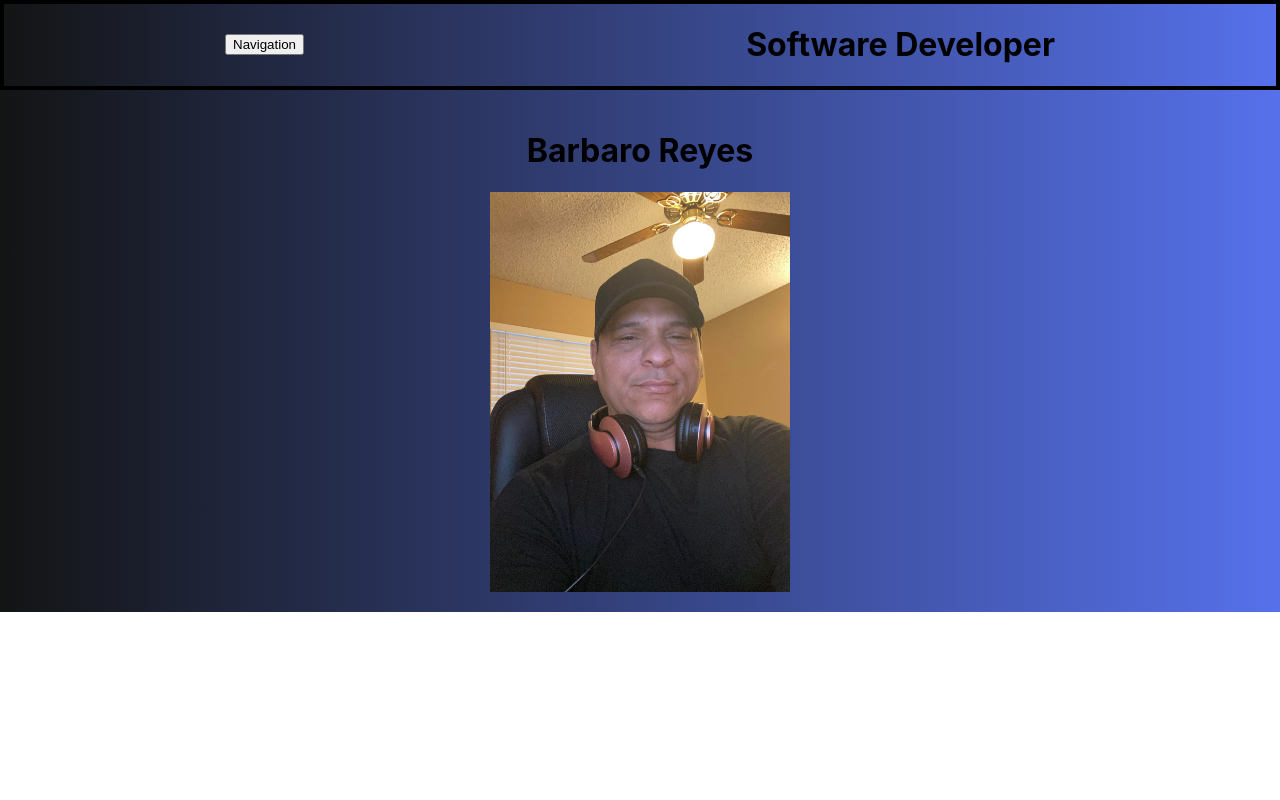
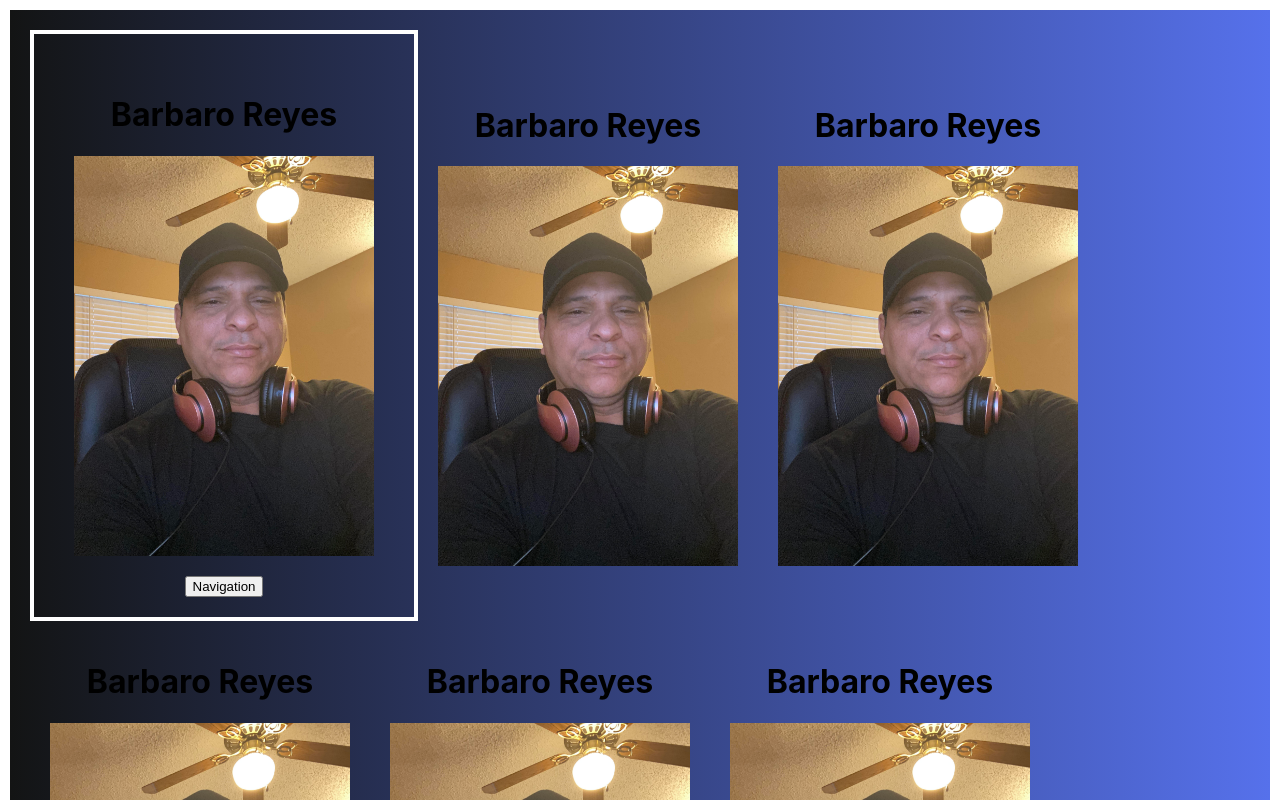
Before and after one commit to barbaroreyes/react-porta-flex, a React (Create React App) app: page / in a window 1280 px wide. Shown: the top 800 px of the page. Built offline with nearby package versions, Linux system fonts and the light colour scheme.

Commit message:
update-componets-spaces

```diff
--- a/src/App.css
+++ b/src/App.css
@@ -1,13 +1,20 @@
 .App {
   text-align: center;
   background: linear-gradient(to left, rgb(86, 113, 235), #131414);
+  display: flex;
+  flex-wrap: wrap;
+  padding: 20px;
+  border: 10px solid white;
+  padding: 20px;
 }
 
 .container{
-  border: 4px solid;
+  border: 4px solid white;
   display: flex;
-  justify-content:space-around;
+  padding:20px;
+  justify-content:center;
   flex-direction:column;
+  align-items:center;
 }
 .box{
   border: 1px solid;
@@ -53,8 +60,10 @@
 @media (min-width: 768px){
   .container{
     display: flex;
-    flex-direction:row;
-    flex-wrap: wrap;
+    justify-content: center;
+    flex-direction:column-reverse;
+    /* flex-direction:row;
+    flex-wrap: wrap; */
   }
   .box{
     margin:30px;
--- a/src/App.js
+++ b/src/App.js
@@ -12,6 +12,13 @@ function App() {
        <Route exact path='/'>
          <HomePage/>
          <Name/>
+         <Name/>
+         <Name/>
+         <Name/>
+         <Name/>
+         <Name/>
+         <Name/>
+         <Name/>
 
        </Route >
 
--- a/src/components/HomePage.js
+++ b/src/components/HomePage.js
@@ -6,8 +6,8 @@ const HomePage = () => {
   return (
     <div className="container">
       <Navigation/>
+        <Name/>
 
-      <h1>Software Developer</h1>
 
     </div>
   )
```
